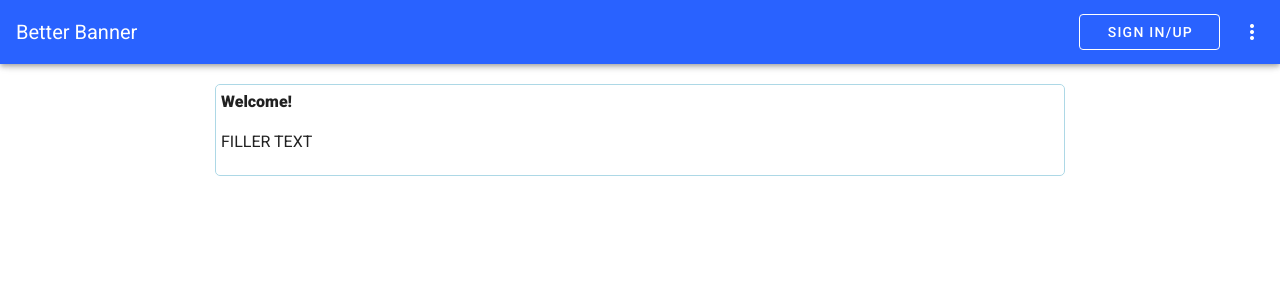
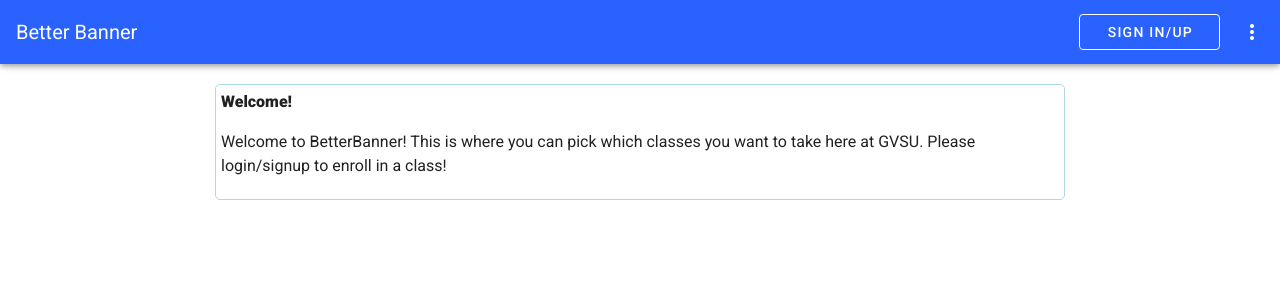
Before and after one commit to astevens8182/Betterbannerv1, a Vue app: page / in a window 1280 px wide. Shown: the top 300 px of the page. Built offline with nearby package versions, Linux system fonts and the light colour scheme; no server answers.

Commit message:
Update Home.vue

```diff
--- a/src/components/Home.vue
+++ b/src/components/Home.vue
@@ -6,7 +6,7 @@
   <div id="content">
     <p class="font-weight-black">Welcome!</p>
 
-    <p class="font-weight-regular">FILLER TEXT</p>
+    <p class="font-weight-regular">Welcome to BetterBanner! This is where you can pick which classes you want to take here at GVSU. Please login/signup to enroll in a class!</p>
   </div>
 
 </div>
```
